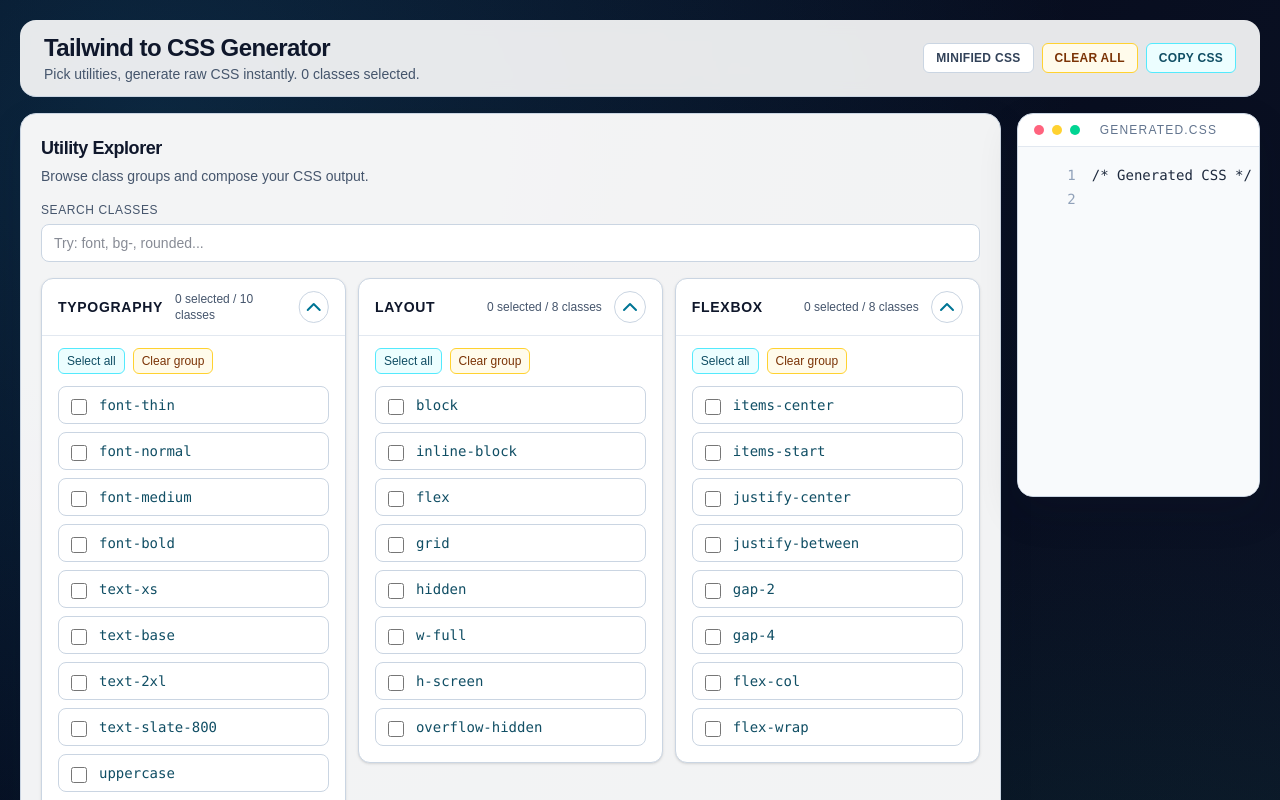
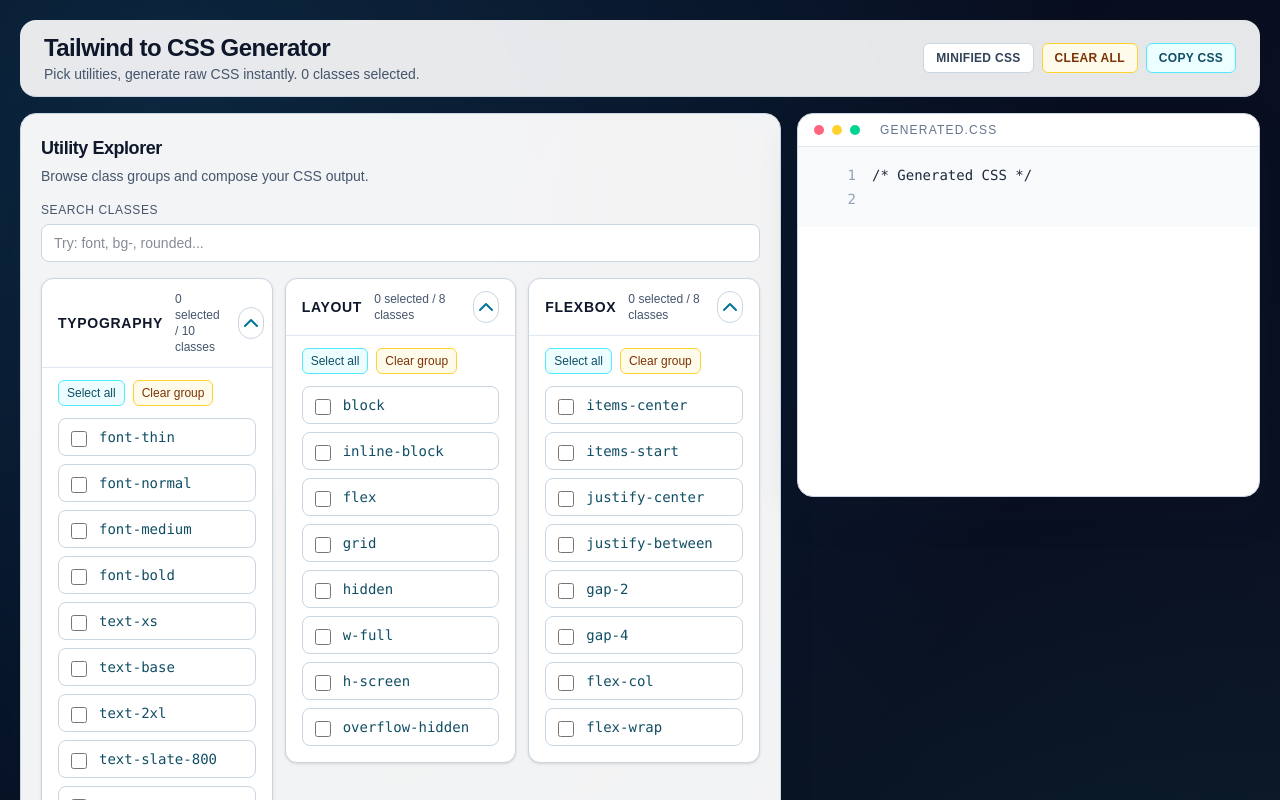
Before and after one commit to msanchariii/t2v, a React (Vite) app: page / in a window 1280 px wide. Shown: the top 800 px of the page. Built offline with nearby package versions, Linux system fonts and the light colour scheme.

Commit message:
fix fixed width issue

```diff
--- a/src/App.tsx
+++ b/src/App.tsx
@@ -136,7 +136,8 @@
           onToggleMinified={() => setMinified((prev) => !prev)}
         />
 
-        <section className="mt-4 flex flex-1 gap-4">
+        <section className="mt-4 flex flex-1 flex-col gap-4 md:flex-row">
+          <div className="min-w-0 flex-1">
             <LeftSideLayout
               filteredMap={filteredMap}
               searchTerm={searchTerm}
@@ -148,6 +149,7 @@
               onSelectAllInGroup={selectAllInGroup}
               onClearGroup={clearGroup}
             />
+          </div>
 
           <OutputPanel cssCode={cssCode} />
         </section>
--- a/src/components/OutputPanel.tsx
+++ b/src/components/OutputPanel.tsx
@@ -6,7 +6,7 @@
   const lines = cssCode.split("\n");
 
   return (
-    <section className="flex grow xl:max-w-116 text-wrap h-full overflow-hidden min-h-96 flex-col rounded-2xl border border-slate-300 bg-white shadow-[0_16px_40px_rgba(15,23,42,0.12)]">
+    <section className="h-full min-h-96 w-full shrink-0 overflow-hidden rounded-2xl border border-slate-300 bg-white text-wrap shadow-[0_16px_40px_rgba(15,23,42,0.12)] md:w-[360px] lg:w-[420px] xl:w-[463px]">
       <div className="flex items-center gap-2 border-b border-slate-200 px-4 py-2">
         <span className="h-2.5 w-2.5 rounded-full bg-rose-400"></span>
         <span className="h-2.5 w-2.5 rounded-full bg-amber-300"></span>
```
Lines whose indentation alone changed are shown as unchanged.
